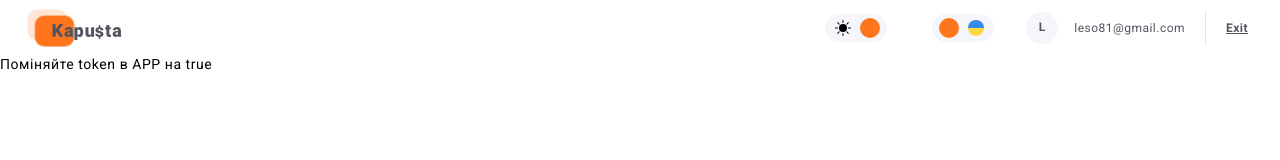
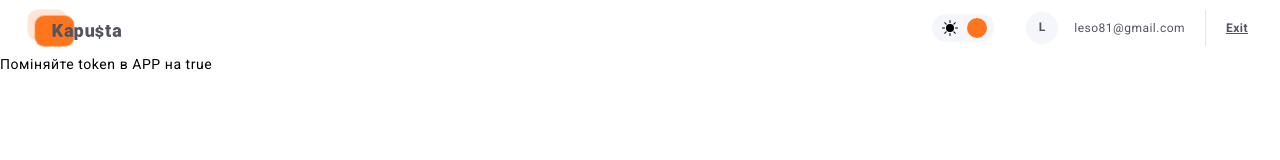
Before and after one commit to Romaleso261981/Pet-project, a React (Create React App) app: page / in a window 1280 px wide. Shown: the top 160 px of the page. Built offline with nearby package versions, Linux system fonts and the light colour scheme.

Commit message:
Update Header.jsx

```diff
--- a/src/components/Header/Header.jsx
+++ b/src/components/Header/Header.jsx
@@ -21,7 +21,7 @@ import {
 import svg from "../../assets/image/icons_sprite.svg";
 import { Popup } from "components/Popup/Popup";
 import { ThemeSwitcher } from "components/ThemeBtn/ThemeBtn";
-import { LangSwitcher } from "components/LanguageBtn/LangBtn";
+// import { LangSwitcher } from "components/LanguageBtn/LangBtn";
 // import { getLang } from "redux/lang/langSelectors";
 
 export function Header() {
@@ -65,7 +65,7 @@ export function Header() {
         </LogoContainer>
         <ControlsWrapper>
           <ThemeSwitcher />
-          <LangSwitcher />
+          {/* <LangSwitcher /> */}
           {token && (
             <StyledContainer>
               <Img>
```
